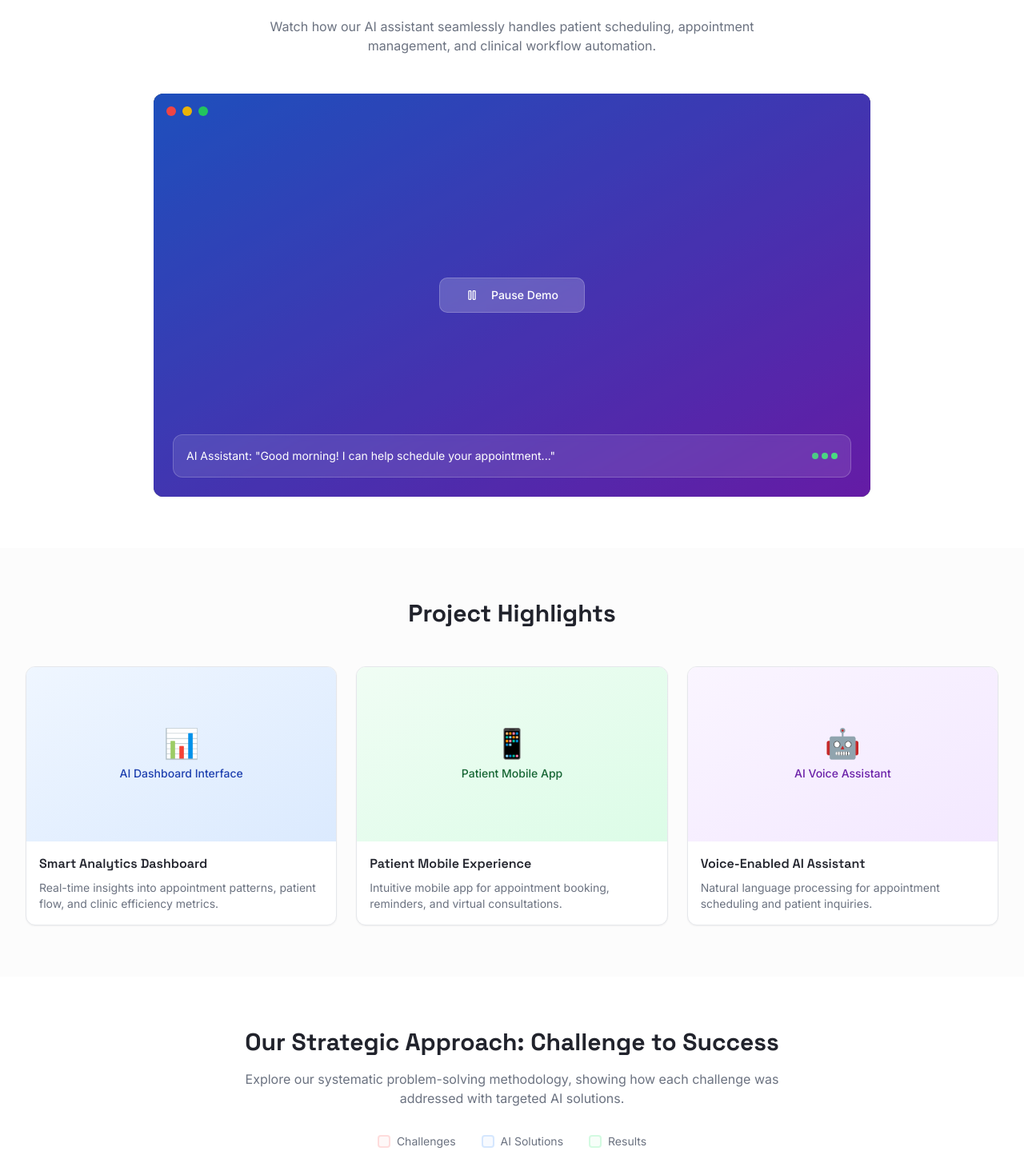
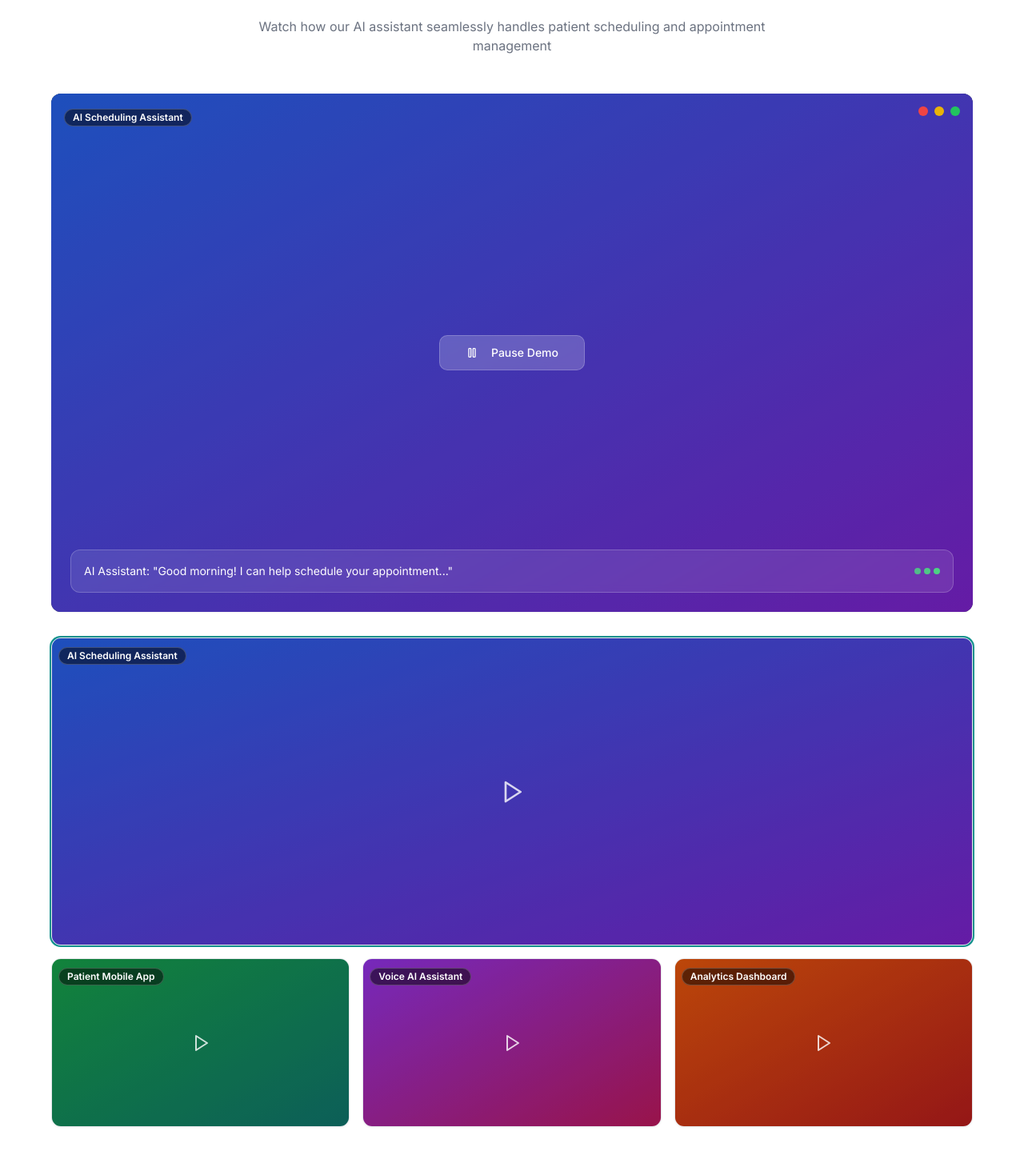
Before and after one commit to Sahil-code-love/onelab-ai-revamp-website, a React (Vite) app: page /case-studies/doctor-alliance in a window 1280 px wide. Shown: the part 871-2330 px from the top of the page at 80% size. Built offline with nearby package versions, Linux system fonts and the light colour scheme.

Commit message:
Add 4 videos to solution section
Update the "See the Solution in action" section to display 4 videos with a card-flipping animation. Video names will be displayed as tags on the top-left of each video.

```diff
--- a/src/pages/case-studies/DoctorAlliance.tsx
+++ b/src/pages/case-studies/DoctorAlliance.tsx
@@ -10,6 +10,34 @@ import DecisionTreeFlow from "@/components/DecisionTreeFlow";
 
 const DoctorAlliance = () => {
   const [isVideoPlaying, setIsVideoPlaying] = useState(true);
+  const [activeVideo, setActiveVideo] = useState(0);
+
+  const videos = [
+    {
+      id: 0,
+      title: "AI Scheduling Assistant",
+      description: "Watch how our AI assistant seamlessly handles patient scheduling and appointment management",
+      color: "from-blue-600 to-purple-700"
+    },
+    {
+      id: 1,
+      title: "Patient Mobile App",
+      description: "See the intuitive mobile experience for booking appointments and virtual consultations",
+      color: "from-green-600 to-teal-700"
+    },
+    {
+      id: 2,
+      title: "Voice AI Assistant",
+      description: "Experience natural language processing for patient inquiries and workflow automation",
+      color: "from-purple-600 to-pink-700"
+    },
+    {
+      id: 3,
+      title: "Analytics Dashboard",
+      description: "Explore real-time insights into appointment patterns and clinic efficiency metrics",
+      color: "from-orange-600 to-red-700"
+    }
+  ];
 
   const stats = [
     { label: "Monthly Patient Interactions", value: "10,000+", icon: Users },
@@ -117,17 +145,25 @@ const DoctorAlliance = () => {
               See the Solution in Action
             </h2>
             <p className="text-muted-foreground max-w-2xl mx-auto">
-              Watch how our AI assistant seamlessly handles patient scheduling,
-              appointment management, and clinical workflow automation.
+              {videos[activeVideo].description}
             </p>
           </div>
 
-          <div className="relative max-w-4xl mx-auto">
+          <div className="max-w-6xl mx-auto">
+            {/* Main Video Display */}
+            <div className="relative mb-8">
               <Card className="overflow-hidden bg-gradient-to-br from-slate-900 to-slate-800 border-0">
-              <div className="aspect-video relative bg-gradient-to-br from-blue-600 to-purple-700 flex items-center justify-center">
+                <div className={`aspect-video relative bg-gradient-to-br ${videos[activeVideo].color} flex items-center justify-center transition-all duration-500`}>
+                  {/* Video Title Tag */}
+                  <div className="absolute top-4 left-4 z-20">
+                    <Badge className="bg-black/50 text-white border-white/20 backdrop-blur-sm">
+                      {videos[activeVideo].title}
+                    </Badge>
+                  </div>
+
                   {/* Simulated Video Interface */}
                   <div className="absolute inset-0 bg-black/20"></div>
-                <div className="absolute top-4 left-4 flex items-center space-x-2">
+                  <div className="absolute top-4 right-4 flex items-center space-x-2">
                     <div className="w-3 h-3 bg-red-500 rounded-full"></div>
                     <div className="w-3 h-3 bg-yellow-500 rounded-full"></div>
                     <div className="w-3 h-3 bg-green-500 rounded-full"></div>
@@ -159,6 +195,48 @@ const DoctorAlliance = () => {
                   </div>
                 </div>
               </Card>
+            </div>
+
+            {/* Video Selection Grid */}
+            <div className="grid grid-cols-6 gap-4">
+              {/* Top large video */}
+              <div className="col-span-6">
+                <Card
+                  className={`overflow-hidden cursor-pointer transition-all duration-300 hover:scale-105 transform-gpu ${activeVideo === 0 ? 'ring-2 ring-primary' : ''}`}
+                  onClick={() => setActiveVideo(0)}
+                >
+                  <div className={`aspect-[3/1] relative bg-gradient-to-br ${videos[0].color} flex items-center justify-center group`}>
+                    <div className="absolute top-2 left-2 z-20">
+                      <Badge className="bg-black/50 text-white border-white/20 backdrop-blur-sm text-xs">
+                        {videos[0].title}
+                      </Badge>
+                    </div>
+                    <div className="absolute inset-0 bg-black/20 group-hover:bg-black/10 transition-colors"></div>
+                    <Play className="w-8 h-8 text-white opacity-80 group-hover:opacity-100 transition-opacity" />
+                  </div>
+                </Card>
+              </div>
+
+              {/* Middle row - 3 videos */}
+              {[1, 2, 3].map((videoIndex) => (
+                <div key={videoIndex} className="col-span-2">
+                  <Card
+                    className={`overflow-hidden cursor-pointer transition-all duration-300 hover:scale-105 transform-gpu ${activeVideo === videoIndex ? 'ring-2 ring-primary' : ''}`}
+                    onClick={() => setActiveVideo(videoIndex)}
+                  >
+                    <div className={`aspect-video relative bg-gradient-to-br ${videos[videoIndex].color} flex items-center justify-center group`}>
+                      <div className="absolute top-2 left-2 z-20">
+                        <Badge className="bg-black/50 text-white border-white/20 backdrop-blur-sm text-xs">
+                          {videos[videoIndex].title}
+                        </Badge>
+                      </div>
+                      <div className="absolute inset-0 bg-black/20 group-hover:bg-black/10 transition-colors"></div>
+                      <Play className="w-6 h-6 text-white opacity-80 group-hover:opacity-100 transition-opacity" />
+                    </div>
+                  </Card>
+                </div>
+              ))}
+            </div>
           </div>
         </div>
       </section>
```
Lines whose indentation alone changed are shown as unchanged.
